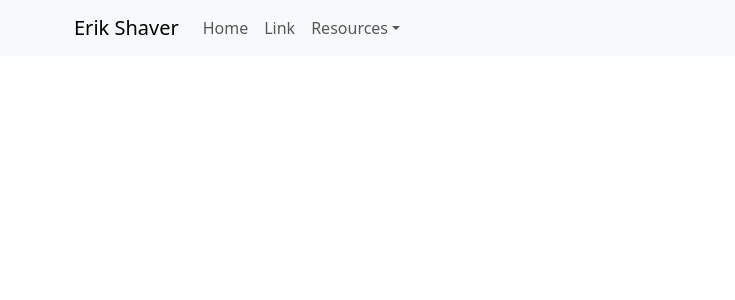
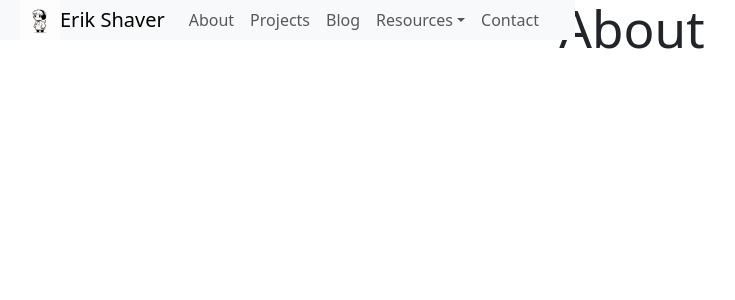
Before and after one commit to ki-krpto/Portfolio, a React (Vite) app in the folder react-portfolio/: page / in a window 1280 px wide. Shown: the top 300 px of the page, without its empty margins (8-743 px from the left). Built offline with nearby package versions, Linux system fonts and the light colour scheme.

Commit message:
Added Navbar FINALLY to site

```diff
--- a/react-portfolio/package.json
+++ b/react-portfolio/package.json
@@ -16,7 +16,8 @@
     "bootstrap": "^5.3.8",
     "react": "^19.2.0",
     "react-bootstrap": "^2.10.10",
-    "react-dom": "^19.2.0"
+    "react-dom": "^19.2.0",
+    "react-router-dom": "^7.9.6"
   },
   "devDependencies": {
     "@eslint/js": "^9.39.1",
--- a/react-portfolio/src/App.css
+++ b/react-portfolio/src/App.css
@@ -2,19 +2,6 @@
   max-width: 1280px;
   margin: 0 auto;
   text-align: center;
-}
-
-.logo {
-  height: 6em;
-  padding: 1.5em;
-  will-change: filter;
-  transition: filter 300ms;
-}
-.logo:hover {
-  filter: drop-shadow(0 0 2em #646cffaa);
-}
-.logo.react:hover {
-  filter: drop-shadow(0 0 2em #61dafbaa);
 }
 
 @keyframes logo-spin {
@@ -46,6 +33,28 @@
 
 .navigation-bar {
   position: fixed;
-  height: 5rem;
   top: 0 !important;
+  left: 0 !important;
+  padding: 0.5rem 0;
+  z-index: 1000;
 }
+
+.navbar-brand {
+  display: flex;
+  align-items: center;
+  padding: 0;
+}
+
+.logo {
+  height: 40px;
+  width: auto;
+}
+
+.navbar {
+  padding: 0 1rem;
+}
+
+main {
+  margin-top: 60px;
+  padding: 1rem;
+}
--- a/react-portfolio/src/App.jsx
+++ b/react-portfolio/src/App.jsx
@@ -1,30 +1,61 @@
-import Container from 'react-bootstrap/Container';
 import Nav from 'react-bootstrap/Nav';
 import Navbar from 'react-bootstrap/Navbar';
 import NavDropdown from 'react-bootstrap/NavDropdown';
+import { Link, Route, Routes } from 'react-router-dom';
+import Logo from './assets/Logo.webp';
 
-function BasicExample() {
+
+function Blog() {
+  return (
+    <>
+      <h1>Blog</h1>
+    </>
+  )
+}
+
+function About() {
+  return (
+    <>
+      <h1>About</h1>
+    </>
+  )
+}
+
+function App() {
   return (
     <>
       <Navbar expand="lg" className="bg-body-tertiary navigation-bar">
-        <Container>
-          <Navbar.Brand href="#home">Erik Shaver</Navbar.Brand>
+        <div className="container-fluid">
+          <Navbar.Brand as={Link} to="/" className="d-flex align-items-center">
+            <img
+            src={Logo}
+            alt="Logo"
+            className="logo"
+            />
+            <span>Erik Shaver</span>
+          </Navbar.Brand>
           <Navbar.Toggle aria-controls="basic-navbar-nav" />
           <Navbar.Collapse id="basic-navbar-nav">
             <Nav className="me-auto">
-              <Nav.Link href="#home">Home</Nav.Link>
-              <Nav.Link href="#link">Link</Nav.Link>
+              <Nav.Link as={Link} to="/" className="nav-link">About</Nav.Link>
+              <Nav.Link as={Link} to="/projects" className="nav-link">Projects</Nav.Link>
+              <Nav.Link as={Link} to="/blog" className="nav-link">Blog</Nav.Link>
               <NavDropdown title="Resources" id="basic-nav-dropdown">
                 <NavDropdown.Item href="https://github.com/ki-krpto">
                   Github
                 </NavDropdown.Item>
               </NavDropdown>
+              <Nav.Link as={Link} to="/contact" className="nav-link">Contact</Nav.Link>
             </Nav>
           </Navbar.Collapse>
-        </Container>
+        </div>
       </Navbar>
+      <Routes>
+        <Route path="/blog" element={<Blog/>} />
+        <Route path="/" element={<About/>} />
+      </Routes>
     </>
   );
 }
 
-export default BasicExample;
+export default App;
--- a/react-portfolio/src/main.jsx
+++ b/react-portfolio/src/main.jsx
@@ -1,11 +1,15 @@
 import { StrictMode } from 'react'
 import { createRoot } from 'react-dom/client'
+import { BrowserRouter } from 'react-router-dom'
+import 'bootstrap/dist/css/bootstrap.min.css';
 import './index.css'
+import './App.css'
 import App from './App.jsx'
-import 'bootstrap/dist/css/bootstrap.min.css';
 
 createRoot(document.getElementById('root')).render(
   <StrictMode>
-    <App />
+    <BrowserRouter>
+      <App />
+    </BrowserRouter>
   </StrictMode>,
 )
```
Also changed, not shown: react-portfolio/src/assets/Logo.webp (added), 1 other file (tests, documents, lock files or other folders).
